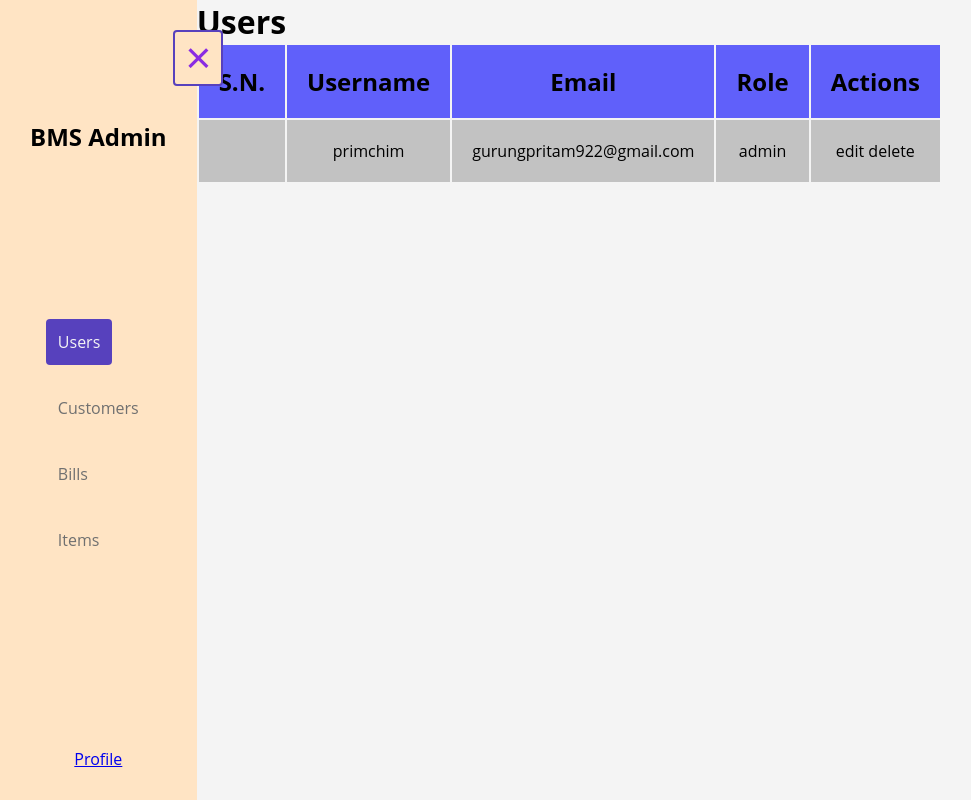
After one commit to PrimChim/BMS, a Django app: page /users in a window 1280 px wide. The commit adds this page. Shown: the whole page, without its empty margins (0-971 px from the left). Run offline with Django 5.2, Linux system fonts and the light colour scheme; the visitor is signed in with stand-in values (Sample User, id 1); data comes from the database, SQL or seed files in the repository.

Commit message:
users page in admin pannel made

```diff
--- a/base/templates/base.html
+++ b/base/templates/base.html
@@ -5,6 +5,9 @@
     <meta charset="UTF-8">
     <meta name="viewport" content="width=device-width, initial-scale=1.0">
     <title>{% block title %}Home | Bill Management System{% endblock %}</title>
+
+    <link rel="stylesheet" href="{% static 'billing/css/nav.css' %}">
+
 
     {% block css %}{% endblock %}
 </head>
@@ -21,5 +24,7 @@
     {% endblock %}
 
     {% include 'footer.html' %}
+    <script src="{% static 'billing/js/navbar.js' %}"></script>
+    {% block js %}{% endblock %}
 </body>
 </html>
--- a/base/templates/navbar.html
+++ b/base/templates/navbar.html
@@ -1,7 +1,7 @@
 <nav>
-    <div class="collapse collapsed" id="nav">
-        <button class="burger closed" id="burger" onClick="changeIcon()">
-            &#9776
+    <div class="collapse" id="nav">
+        <button class="burger open" id="burger" onClick="changeIcon()">
+            &times
         </button>
         <h1 class="title">BMS</h1>
 
--- a/base/templates/navbar_admin.html
+++ b/base/templates/navbar_admin.html
@@ -1,9 +1,15 @@
 <nav>
-    <h1>BMS Admin</h1>
-    <ul>
-        <li><a href="{% url 'billing:create-bill' %}" id="create-bill">Users</a></li>
-        <li><a href="{% url 'billing:view-bills-frontend' %}" id="view-bills">Bills</a></li>
-        <li><a href="{% url 'billing:view-bills-frontend' %}" id="view-bills">Items</a></li>
-    </ul>
-    <a href="/">Profile</a>
+    <div class="collapse" id="nav">
+        <button class="burger open" id="burger" onClick="changeIcon()">
+            &times
+        </button>
+        <h1 class="title">BMS Admin</h1>
+        <ul>
+            <li><a href="{% url 'users:general' slug='users' %}" id="users-nav-button">Users</a></li>
+            <li><a href="{% url 'users:general' slug='customers' %}" id="customers-nav-button">Customers</a></li>
+            <li><a href="{% url 'users:general' slug='bills' %}" id="bills-nav-button">Bills</a></li>
+            <li><a href="{% url 'users:general' slug='items' %}" id="items-nav-button">Items</a></li>
+        </ul>
+        <a href="/">Profile</a>
+    </div>
 </nav>
--- a/billing/static/billing/js/navbar.js
+++ b/billing/static/billing/js/navbar.js
@@ -12,6 +12,8 @@ switch(uri) {
         viewBills.classList.add('active')
         break
 };
+
+document.getElementById(uri.replace('/','')+"-nav-button").classList.add('active');
 
 function changeIcon(){
     if (button.classList.contains('closed')){
--- a/billing/templates/billing/create-bill.html
+++ b/billing/templates/billing/create-bill.html
@@ -4,7 +4,6 @@
 
 {% block css %}
 <link rel="stylesheet" href="{% static 'billing/css/create-bill.css' %}">
-<link rel="stylesheet" href="{% static 'billing/css/nav.css' %}">
 {% endblock %}
 
 {% block content %}
@@ -61,6 +60,5 @@
 </main>
 <script src="{% static 'billing/js/create-bill.js' %}"></script>
 <script src="{% static 'billing/js/items-search.js' %}"></script>
-<script src="{% static 'billing/js/navbar.js' %}"></script>
 
 {% endblock %}
--- a/billing/templates/billing/view-bills.html
+++ b/billing/templates/billing/view-bills.html
@@ -5,7 +5,6 @@
 
 {% block css %}
 <link rel="stylesheet" href="{% static 'billing/css/create-bill.css' %}">
-<link rel="stylesheet" href="{% static 'billing/css/nav.css' %}">
 {% endblock %}
 
 {% block content %}
@@ -22,6 +21,5 @@
     </table>
 
     <script src="{% static 'billing/js/view-bills.js' %}"></script>
-    <script src="{% static 'billing/js/navbar.js' %}"></script>
 
 {% endblock %}
--- /dev/null
+++ b/users/static/users/css/users.css
@@ -0,0 +1,25 @@
+*{
+    margin: 0;
+    padding: 0;
+}
+
+body{
+    font-family: 'Open Sans', sans-serif;
+    background-color: #f4f4f4;
+    display: flex;
+}
+
+.table thead{
+    background-color: rgb(96, 96, 250);
+    height: 50px;
+    font-size: 24px;
+}
+
+.table thead th, .table tbody td{
+    padding: 20px;
+}
+
+.table tbody{
+    background-color: rgb(194, 194, 194);
+    text-align: center;
+}
--- /dev/null
+++ b/users/static/users/js/users.js
@@ -0,0 +1,20 @@
+let tablebody = document.getElementById('table-body');
+let userTable = document.getElementById('user-table');
+
+function getUsers() {
+    fetch('/api/users')
+        .then(response => response.json())
+        .then(data => {
+            data.forEach(element => {
+                userTable.innerHTML += `<tr>
+                <td>1</td>
+                <td>${element.username}</td>
+                <td>${element.email}</td>
+                <td>${element.is_superuser}</td>
+                <td>edit delete</td>
+                </tr>`;
+            });
+        })
+
+}
+getUsers()
--- /dev/null
+++ b/users/templates/users/users.html
@@ -0,0 +1,38 @@
+{% extends 'base.html' %}
+{% load static %}
+
+{% block title %}Users | Bill Management System{% endblock %}
+
+{% block css %}
+    <link rel="stylesheet" href="{% static 'users/css/users.css' %}">
+{% endblock %}
+
+{% block content %}
+<div class="container">
+    <h1>Users</h1>
+    <table class="table table-striped" id="user-table">
+        <thead>
+            <tr>
+                <th>S.N.</th>
+                <th>Username</th>
+                <th>Email</th>
+                <th>Role</th>
+                <th>Actions</th>
+            </tr>
+        </thead>
+        <tbody id="table-body">
+            <tr>
+                <td></td>
+                <td>primchim</td>
+                <td>gurungpritam922@gmail.com</td>
+                <td>admin</td>
+                <td>edit delete</td>
+            </tr>
+        </tbody>
+    </table>
+</div>
+{% endblock %}
+
+{% block js %}
+<script src="{% static 'users/js/users.js' %}"></script>
+{% endblock %}
--- a/users/urls.py
+++ b/users/urls.py
@@ -1,13 +1,13 @@
 # urls.py for users app
 from django.urls import path
-from .views import register, register_api, login_api, login_view, get_customers, add_customer
+from .views import register_api, login_api, general_view, get_customers, add_customer, all_users
 
 app_name = 'users'
 urlpatterns = [
     path('register-api', register_api, name='register_api'),
-    path('register', register, name='register'),
     path('login-api', login_api, name='login_api'),
-    path('login', login_view, name='login'),
-    path('customers', get_customers, name='Customers API'),
+    path('<slug:slug>', general_view, name='general'),
+    path('customers', get_customers, name='customers-api'),
     path('add-customer', add_customer, name='add-customer'),
+    path('api/users', all_users, name='users-api'),
 ]
--- a/users/views.py
+++ b/users/views.py
@@ -37,32 +37,6 @@ def register_api(request):
     else:
         return Response({'error': 'Invalid Request'}, status=status.HTTP_400_BAD_REQUEST)
 
-def register(request):
-    # If the request is a POST request, then the user is trying to register
-    if request.method == 'POST':
-        # Get the form data
-        data = request.POST.copy()
-
-        username = data.get('username')
-        password = data.get('password')
-        password_confirmation = data.get('password2')
-        email = data.get('email')
-        first_name = data.get('first_name')
-        last_name = data.get('last_name')
-        # If the passwords match, then create a new user
-        if password == password_confirmation:
-            # Create a new user
-            user = User.objects.create_user(username=username, password=password, email=email, first_name=first_name, last_name=last_name)
-            print(user)
-            user.save()
-            messages.success(request, 'User Created Successfully')
-            return redirect('users:login')
-        else:
-            messages.error(request, 'Passwords do not match')
-            return redirect('users:register')
-    else:
-        return render(request, 'users/register.html')
-
 @api_view(['POST'])
 def login_api(request):
     # If the request is a POST request, then the user is trying to login
@@ -82,25 +56,6 @@ def login_api(request):
             return Response({'error': 'Invalid Credentials'}, status=status.HTTP_400_BAD_REQUEST)
     else:
         return Response({'error': 'Invalid Request'}, status=status.HTTP_400_BAD_REQUEST)
-
-def login_view(request):
-    if request.method == 'POST':
-        data = request.POST.copy()
-
-        username = data.get('username')
-        password = data.get('password')
-        user = authenticate(username=username, password=password)
-        if user is not None:
-            if user.is_superuser:
-                login(request, user)
-                return redirect('admin:index')
-            login(request, user)
-            return redirect('users:profile')
-        else:
-            messages.error(request, 'Invalid Credentials')
-            return redirect('users:login')
-    else:
-        return render(request, 'users/login.html')
 
 # customer API
 @api_view(['GET'])
@@ -126,3 +81,136 @@ def add_customer(request):
         return Response({'success': 'Customer Added Successfully'}, status=status.HTTP_201_CREATED)
     else:
         return Response({'error': 'Invalid Request'}, status=status.HTTP_400_BAD_REQUEST)
+
+# update customer API, requires staff user login to update customer
+@api_view(['PUT'])
+@login_required
+def update_customer(request, pk):
+    if not request.user.is_superuser:
+        return Response({'error': 'You are not authorized to update customer'}, status=status.HTTP_403_FORBIDDEN)
+    try:
+        customer = Customer.objects.get(pk=pk)
+    except Customer.DoesNotExist:
+        return Response({'error': 'Customer does not exist'}, status=status.HTTP_404_NOT_FOUND)
+    if request.method == 'PUT':
+        data = request.data.copy()
+        name = data.get('name')
+        pan = data.get('pan')
+        email = data.get('email')
+        address = data.get('address')
+        customer.name = name
+        customer.pan = pan
+        customer.email = email
+        customer.address = address
+        customer.save()
+        return Response({'success': 'Customer Updated Successfully'}, status=status.HTTP_200_OK)
+    else:
+        return Response({'error': 'Invalid Request'}, status=status.HTTP_400_BAD_REQUEST)
+
+# delete customer API, requires staff user login to delete customer
+@api_view(['DELETE'])
+@login_required
+def delete_customer(request, pk):
+    if not request.user.is_superuser:
+        return Response({'error': 'You are not authorized to delete customer'}, status=status.HTTP_403_FORBIDDEN)
+    try:
+        customer = Customer.objects.get(pk=pk)
+    except Customer.DoesNotExist:
+        return Response({'error': 'Customer does not exist'}, status=status.HTTP_404_NOT_FOUND)
+    if request.method == 'DELETE':
+        customer.delete()
+        return Response({'success': 'Customer Deleted Successfully'}, status=status.HTTP_200_OK)
+    else:
+        return Response({'error': 'Invalid Request'}, status=status.HTTP_400_BAD_REQUEST)
+
+# all users API, requires superuser login to view all users
+@api_view(['GET'])
+@login_required
+def all_users(request):
+    if not request.user.is_superuser:
+        return Response({'error': 'You are not authorized to view all users'}, status=status.HTTP_403_FORBIDDEN)
+    users = User.objects.all()
+    data = []
+    for user in users:
+        user_data = {
+            'id': user.id,
+            'username': user.username,
+            'email': user.email,
+            'first_name': user.first_name,
+            'last_name': user.last_name,
+            'is_staff': user.is_staff,
+            'is_superuser': user.is_superuser
+        }
+        data.append(user_data)
+    return Response(data)
+
+# user detail API, requires superuser login to view user detail
+@api_view(['GET'])
+@login_required
+def user_detail(request, pk):
+    if not request.user.is_superuser:
+        return Response({'error': 'You are not authorized to view user detail'}, status=status.HTTP_403_FORBIDDEN)
+    try:
+        user = User.objects.get(pk=pk)
+    except User.DoesNotExist:
+        return Response({'error': 'User does not exist'}, status=status.HTTP_404_NOT_FOUND)
+    user_data = {
+        'id': user.id,
+        'username': user.username,
+        'email': user.email,
+        'first_name': user.first_name,
+        'last_name': user.last_name,
+        'is_staff': user.is_staff,
+        'is_superuser': user.is_superuser
+    }
+    return Response(user_data)
+
+# user update API, requires superuser login to update user
+@api_view(['PUT'])
+@login_required
+def user_update(request, pk):
+    if not request.user.is_superuser:
+        return Response({'error': 'You are not authorized to update user'}, status=status.HTTP_403_FORBIDDEN)
+    try:
+        user = User.objects.get(pk=pk)
+    except User.DoesNotExist:
+        return Response({'error': 'User does not exist'}, status=status.HTTP_404_NOT_FOUND)
+    if request.method == 'PUT':
+        data = request.data.copy()
+        username = data.get('username')
+        email = data.get('email')
+        first_name = data.get('first_name')
+        last_name = data.get('last_name')
+        is_staff = data.get('is_staff')
+        is_superuser = data.get('is_superuser')
+        user.username = username
+        user.email = email
+        user.first_name = first_name
+        user.last_name = last_name
+        user.is_staff = is_staff
+        user.is_superuser = is_superuser
+        user.save()
+        return Response({'success': 'User Updated Successfully'}, status=status.HTTP_200_OK)
+    else:
+        return Response({'error': 'Invalid Request'}, status=status.HTTP_400_BAD_REQUEST)
+
+# user delete API, requires superuser login to delete user
+@api_view(['DELETE'])
+@login_required
+def user_delete(request, pk):
+    if not request.user.is_superuser:
+        return Response({'error': 'You are not authorized to delete user'}, status=status.HTTP_403_FORBIDDEN)
+    try:
+        user = User.objects.get(pk=pk)
+    except User.DoesNotExist:
+        return Response({'error': 'User does not exist'}, status=status.HTTP_404_NOT_FOUND)
+    if request.method == 'DELETE':
+        user.delete()
+        return Response({'success': 'User Deleted Successfully'}, status=status.HTTP_200_OK)
+    else:
+        return Response({'error': 'Invalid Request'}, status=status.HTTP_400_BAD_REQUEST)
+
+# api views end here
+# front end views start here
+def general_view(request, slug):
+    return render(request, 'users/{}.html'.format(slug))
```
Also changed, not shown: users/static/users/css/admin.css (added, +10 -0 lines), users/templates/users/admin-page.html (added, +14 -0 lines), users/templates/users/bills.html (added, +13 -0 lines), users/templates/users/customers.html (added, +13 -0 lines), users/templates/users/items.html (added, +13 -0 lines).
